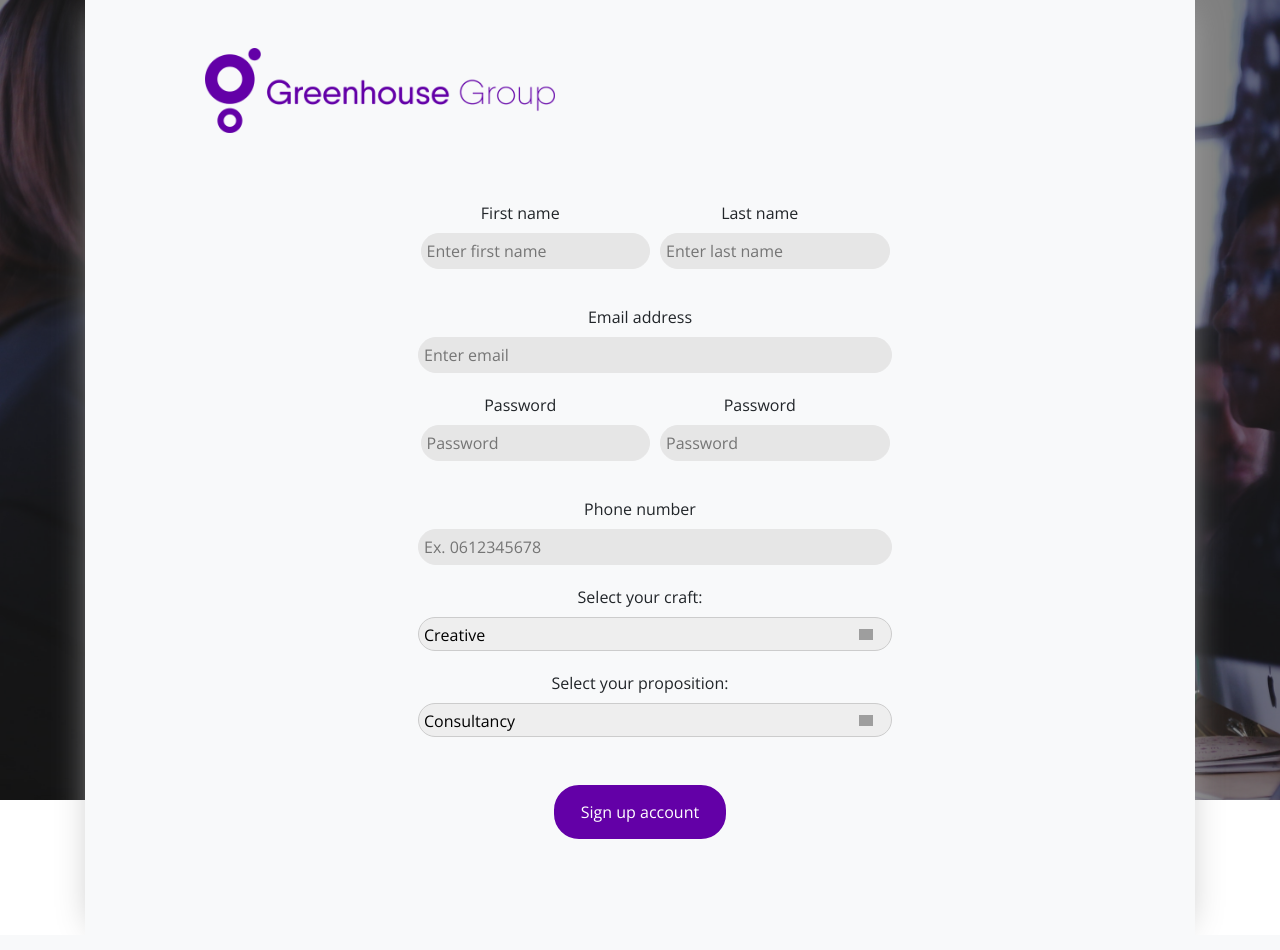
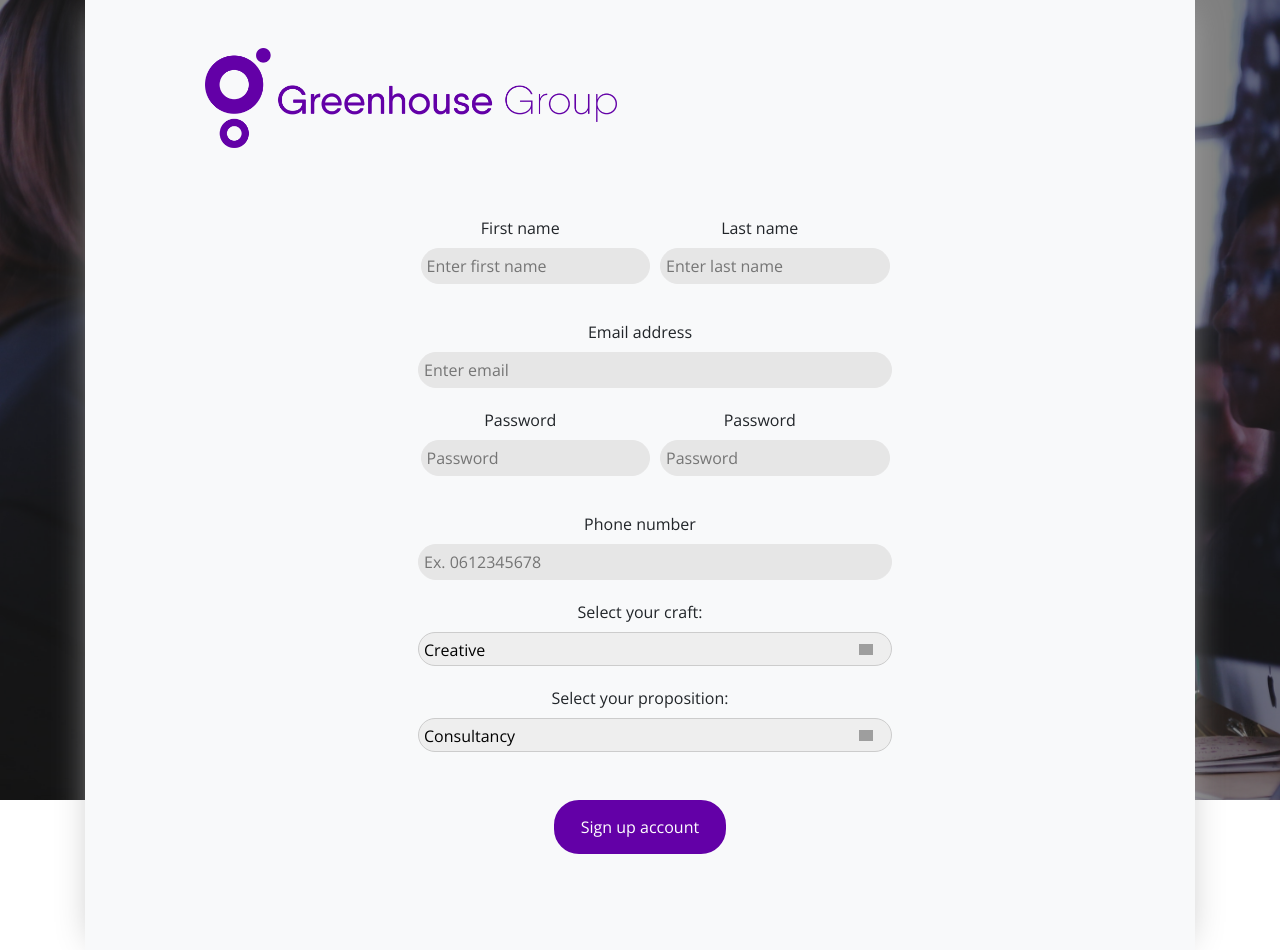
Before and after one commit to Sven-dev/greenhouse-flexwork-monitor, a PHP site: page /createaccount.php in a window 1280 px wide. Before the commit the page ends 908 px from the top, so only its background shows below. Run offline with PHP 8.4, Linux system fonts and the light colour scheme; some libraries are stand-ins or nearby versions; grey boxes are pictures that could not be loaded.

Commit message:
css merge fix

```diff
--- a/css/main.css
+++ b/css/main.css
@@ -24,7 +24,6 @@ h1, h2, h3, h4, h5, h6 {
     transition: ease 0.5s; }
 
 input, select {
-  display: block;
   width: 100%;
   margin: 0 auto;
   border-radius: 20px;
@@ -56,6 +55,8 @@ label {
 #account-btn {
   margin-top: 15px; }
 
+.bg-createaccount {
+  overflow: hidden; }
   .bg-createaccount:before {
     content: "";
     position: absolute;
@@ -68,7 +69,6 @@ label {
     left: 0px;
     top: 0px;
     z-index: -2; }
-
   .bg-createaccount:after {
     content: "";
     position: absolute;
@@ -79,10 +79,8 @@ label {
     left: 0px;
     top: 0px;
     z-index: -1; }
-
   .bg-createaccount .greenhouse-logo {
-  width: 350px; }
-
+    height: 100px; }
   .bg-createaccount .bg-light {
     position: relative;
     margin: 0 auto;
@@ -91,16 +89,11 @@ label {
     -webkit-box-shadow: 0px 0px 36px -10px #b5b5b5;
     -moz-box-shadow: 0px 0px 36px -10px #b5b5b5;
     box-shadow: 0px 0px 36px -10px #b5b5b5; }
-
   .bg-createaccount .styledSelect {
     width: 50%;
     margin: 0 auto; }
     .bg-createaccount .styledSelect input {
       width: 100%; }
-
-.bg-createaccount .fa-caret-down {
-  color: #000;
-  font-size: 30px; }
 
 .bg-index {
   overflow: hidden; }
--- a/scss/main.scss
+++ b/scss/main.scss
@@ -28,7 +28,7 @@ h1, h2, h3, h4, h5, h6 {
 }
 
 input, select{
-    display: block;
+    //display: block;
     width: 100%;
 	margin: 0 auto;
     border-radius: 20px;
@@ -68,7 +68,7 @@ label {
 
 
 .bg-createaccount{
-    // overflow: hidden;
+     overflow: hidden;
     &:before{
         content: "";
         position: absolute;
@@ -94,7 +94,7 @@ label {
         z-index: -1;
     }
     .greenhouse-logo{
-        width: 350px;
+        height: 100px;
     }
     .bg-light{
         position: relative;
@@ -111,10 +111,6 @@ label {
         input{
             width: 100%;
         }
-    }
-    .fa-caret-down {
-        color: #000;
-        font-size: 30px;
     }
 }
 
```
Lines whose indentation alone changed are shown as unchanged.
